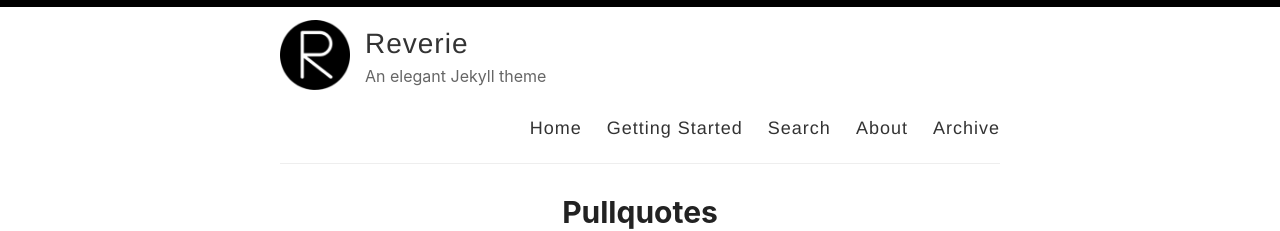
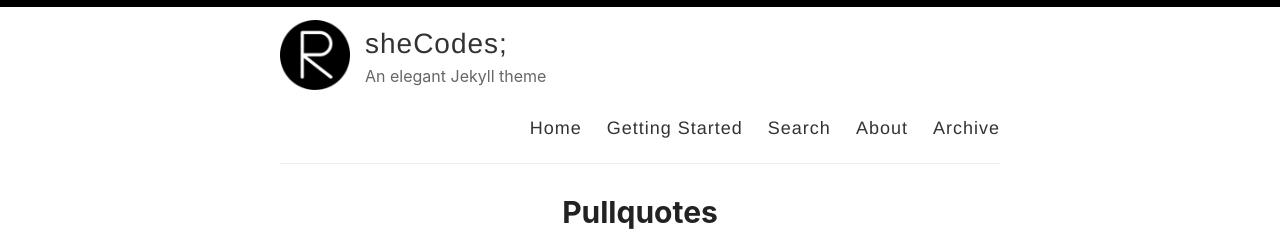
Before and after one commit to norawarschewski/shecreates.design, a Jekyll site: the page built from index.html, in a window 1280 px wide and 900 px high. Shown: the top 231 px of the window. Built offline with Jekyll 4.4.1, drawn with Linux system fonts in a browser that asks for light colours; the list of posts is cut into pages by our own code.

Commit message:
fix: update

```diff
--- a/_config.yml
+++ b/_config.yml
@@ -3,7 +3,7 @@
 #
 
 # Name of your site (displayed in the header)
-name: Reverie
+name: sheCodes;
 
 # Name of the author
 author: Amit Merchant
@@ -41,7 +41,7 @@ footer-links:
 disqus:
 
 # Enter your Google Analytics web tracking code (e.g. UA-2110908-2) to activate tracking
-google_analytics: UA-43339302-11
+google_analytics:
 
 # For newer "GA4" analytics, use the following instead of the "UA" entry above
 #google_analytics_ga4: G-GABC1DEFG
@@ -55,7 +55,7 @@ enforce_ssl: https://www.amitmerchant.com/reverie
 # (http://yourusername.github.io/repository-name)
 # and NOT your User repository (http://yourusername.github.io)
 # then add in the baseurl here, like this: "/repository-name"
-baseurl: "/reverie"
+baseurl: "/she-creates"
 
 #
 # !! You don't need to change any of the configuration flags below !!
```
